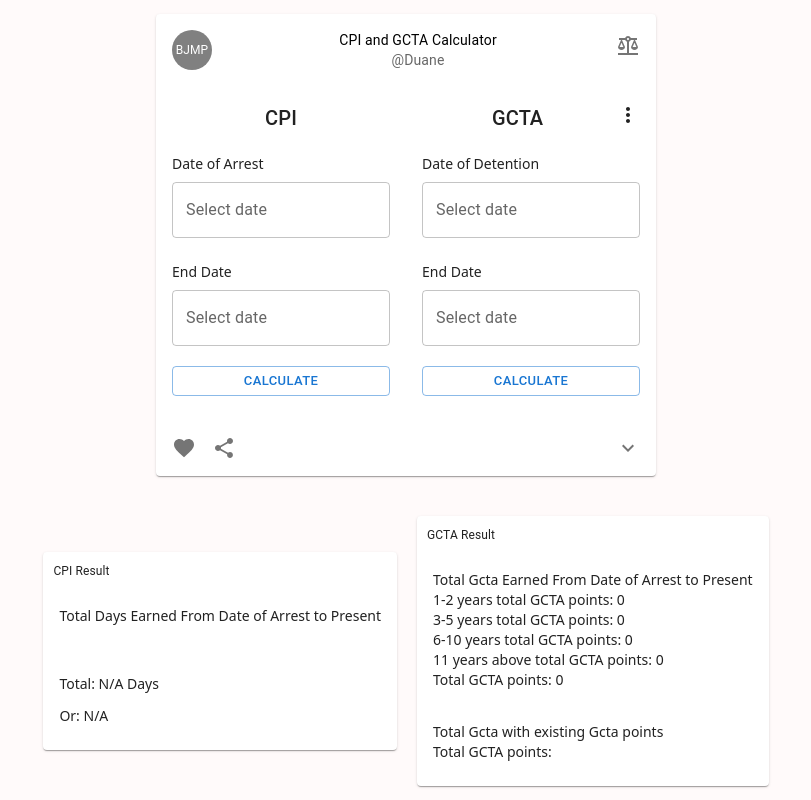
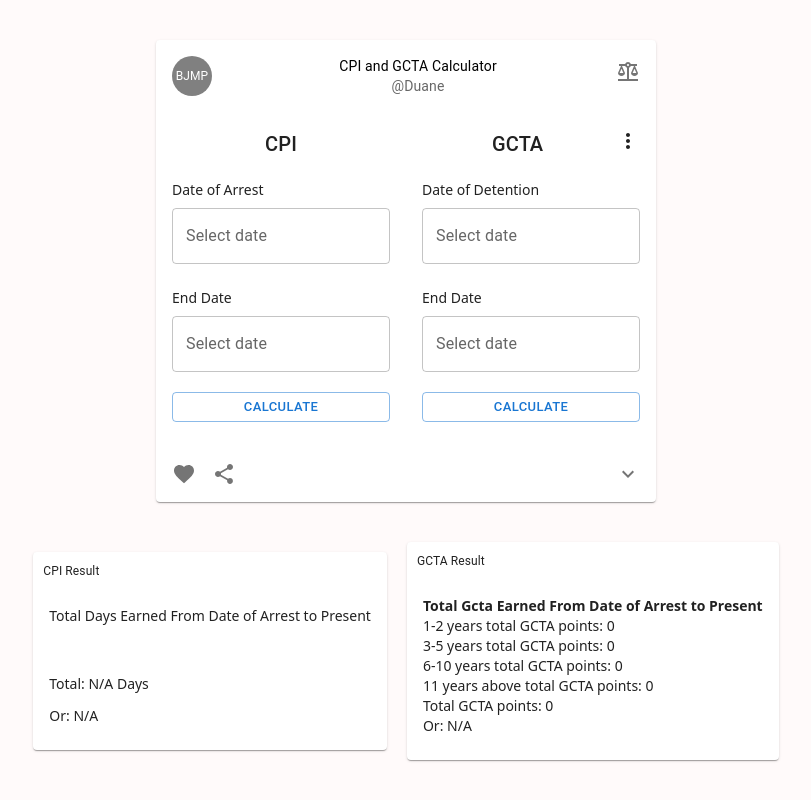
Before and after one commit to GihanDuane/GCTA-CPI-CALCULATOR-APP, a React (Vite) app: page / in a window 1280 px wide. Shown: the whole page, without its empty margins (234-1045 px from the left). Built offline with nearby package versions, Linux system fonts and the light colour scheme.

Commit message:
update Cpi and Gcta Details component by adding functionality to render and covert total gcta points form the calculation of gcta card and hidden total points from the Hidden component

```diff
--- a/src/components/CpiAndGctaDetails/index.tsx
+++ b/src/components/CpiAndGctaDetails/index.tsx
@@ -1,6 +1,8 @@
 import Card from "@mui/material/Card";
 import CardContent from "@mui/material/CardContent";
 import Typography from "@mui/material/Typography";
+import calculateYearsMonthsDays from "../../calculateYearsMonthsDays";
+import React from "react";
 
 interface CpiAndGctaDetailsProps {
   cpiResult: number | null;
@@ -15,6 +17,7 @@ interface CpiAndGctaDetailsProps {
   gctaPoints30: number;
 
   hiddenComponentTotalValue: number | null;
+  showHiddenComponent: boolean; // New prop to control visibility
 }
 
 const CpiAndGctaDetails: React.FC<CpiAndGctaDetailsProps> = ({
@@ -30,7 +33,37 @@ const CpiAndGctaDetails: React.FC<CpiAndGctaDetailsProps> = ({
   gctaPoints30,
 
   hiddenComponentTotalValue,
+  showHiddenComponent,
 }) => {
+  // State to hold the calculated years, months, and days
+  const [yearsMonthsDays, setYearsMonthsDays] = React.useState<{
+    years: number | null;
+    months: number | null;
+    days: number | null;
+  }>({ years: null, months: null, days: null });
+
+  // State to hold the calculated years, months, and days for totalGctaPoints
+  const [totalGctaYearsMonthsDays, setTotalGctaYearsMonthsDays] =
+    React.useState<{
+      years: number | null;
+      months: number | null;
+      days: number | null;
+    }>({ years: null, months: null, days: null });
+
+  React.useEffect(() => {
+    if (hiddenComponentTotalValue !== null) {
+      const { years, months, days } = calculateYearsMonthsDays(
+        hiddenComponentTotalValue
+      );
+      setYearsMonthsDays({ years, months, days });
+    }
+  }, [hiddenComponentTotalValue]);
+
+  React.useEffect(() => {
+    const { years, months, days } = calculateYearsMonthsDays(totalGctaPoints);
+    setTotalGctaYearsMonthsDays({ years, months, days });
+  }, [totalGctaPoints]);
+
   return (
     <div className="mt-10 flex flex-row items-center justify-center w-full gap-5">
       <Card style={{ width: "auto", background: "white" }}>
@@ -62,31 +95,57 @@ const CpiAndGctaDetails: React.FC<CpiAndGctaDetailsProps> = ({
           GCTA Result
         </Typography>
 
-        {/* If the user uses the hidden component calculator this CardContent below will be hidden */}
+        {!showHiddenComponent ? (
           <CardContent>
-          <p className="text-sm">
+            <p className="text-sm font-bold">
               Total Gcta Earned From Date of Arrest to Present
             </p>
-          <p className="text-sm">1-2 years total GCTA points: {gctaPoints20}</p>
-          <p className="text-sm">3-5 years total GCTA points: {gctaPoints23}</p>
+            <p className="text-sm">
+              1-2 years total GCTA points: {gctaPoints20}
+            </p>
+            <p className="text-sm">
+              3-5 years total GCTA points: {gctaPoints23}
+            </p>
             <p className="text-sm">
               6-10 years total GCTA points: {gctaPoints25}
             </p>
             <p className="text-sm">
               11 years above total GCTA points: {gctaPoints30}
             </p>
-
             <p className="text-sm">Total GCTA points: {totalGctaPoints}</p>
+            <p className="text-sm">
+              <span>Or: </span>
+              {totalGctaYearsMonthsDays.years !== null &&
+              totalGctaYearsMonthsDays.months !== null &&
+              totalGctaYearsMonthsDays.days !== null
+                ? `${totalGctaYearsMonthsDays.years} Years, ${totalGctaYearsMonthsDays.months} Months, ${totalGctaYearsMonthsDays.days} Days`
+                : "N/A"}
+            </p>
           </CardContent>
-
-        {/* if the user uses the  dropdown and chooses the With Gcta MenuItems and uses the  hidden component calculation thE CardContent Below will be show */}
+        ) : (
           <CardContent>
-          <p className="text-sm">Total Gcta with existing Gcta points</p>
+            <div className="">
+              <p className="text-sm mb-10 font-bold">
+                Total Gcta Earned with existing Gcta points
+              </p>
+              <p className="text-sm pb-5">
+                Total GCTA points:
+                {hiddenComponentTotalValue !== null
+                  ? hiddenComponentTotalValue
+                  : "N/A"}
+              </p>
 
               <p className="text-sm">
-            Total GCTA points: {hiddenComponentTotalValue}
+                <span>Or: </span>
+                {yearsMonthsDays.years !== null &&
+                yearsMonthsDays.months !== null &&
+                yearsMonthsDays.days !== null
+                  ? `${yearsMonthsDays.years} Years, ${yearsMonthsDays.months} Months, ${yearsMonthsDays.days} Days`
+                  : "N/A"}
               </p>
+            </div>
           </CardContent>
+        )}
       </Card>
     </div>
   );
```
Lines whose indentation alone changed are shown as unchanged.
